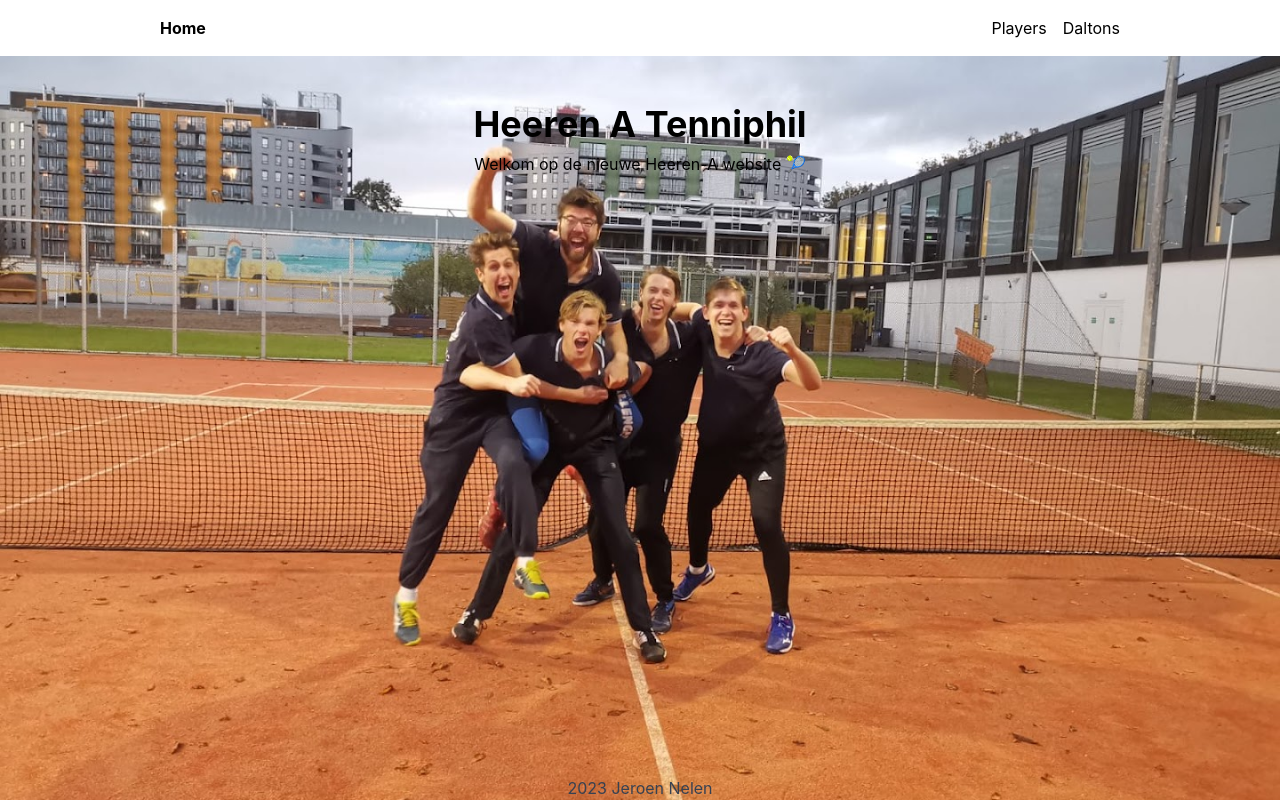
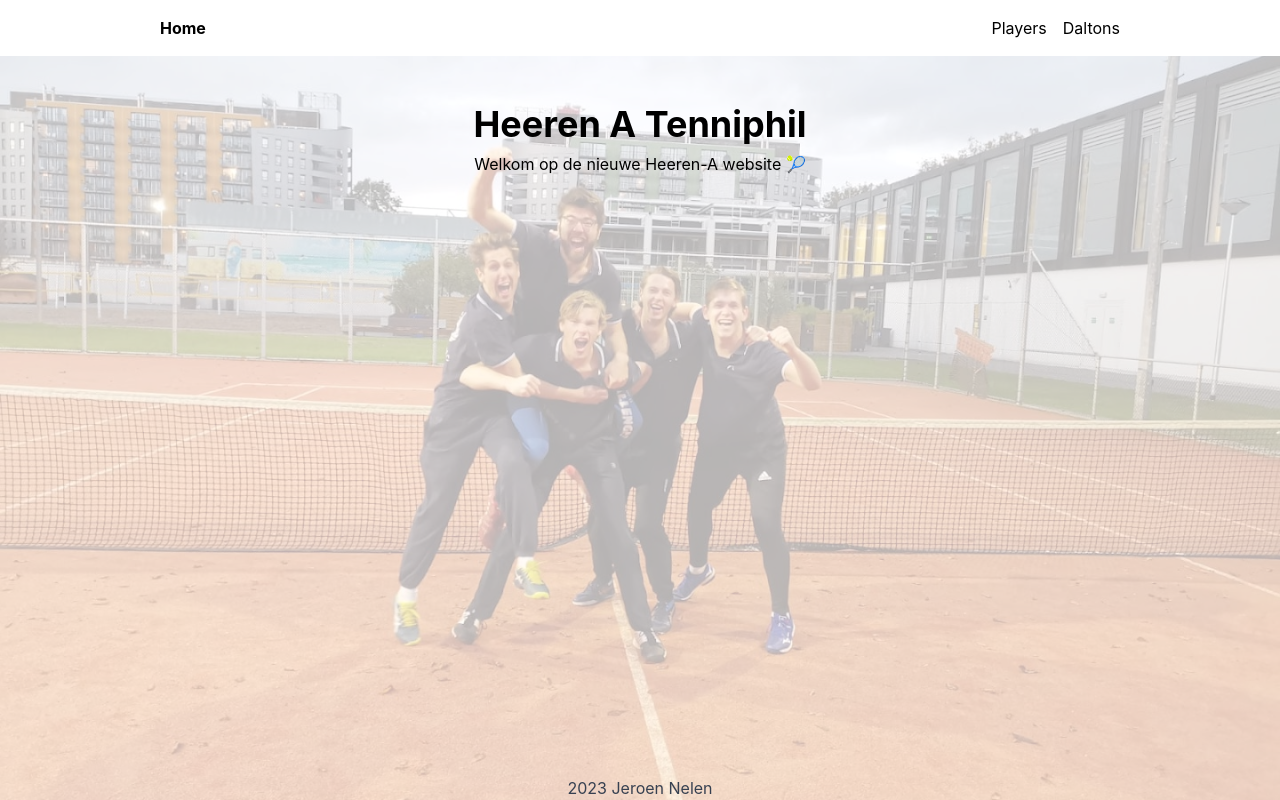
Before and after one commit to jwnelen/heeren-a-nextjs, a Next.js app: page / in a window 1280 px wide. Built offline with nearby package versions, Linux system fonts and the light colour scheme.

Commit message:
style(homepage): background opacity

```diff
--- a/src/pages/index.tsx
+++ b/src/pages/index.tsx
@@ -28,7 +28,7 @@ export default function HomePage() {
             <br />
           </p>
         </div>
-        <div className='absolute top-0 -z-10 h-screen w-screen'>
+        <div className='absolute top-0 -z-10 h-screen w-screen opacity-30'>
           <Image
             fill={true}
             className='relative h-full w-full object-cover'
```
